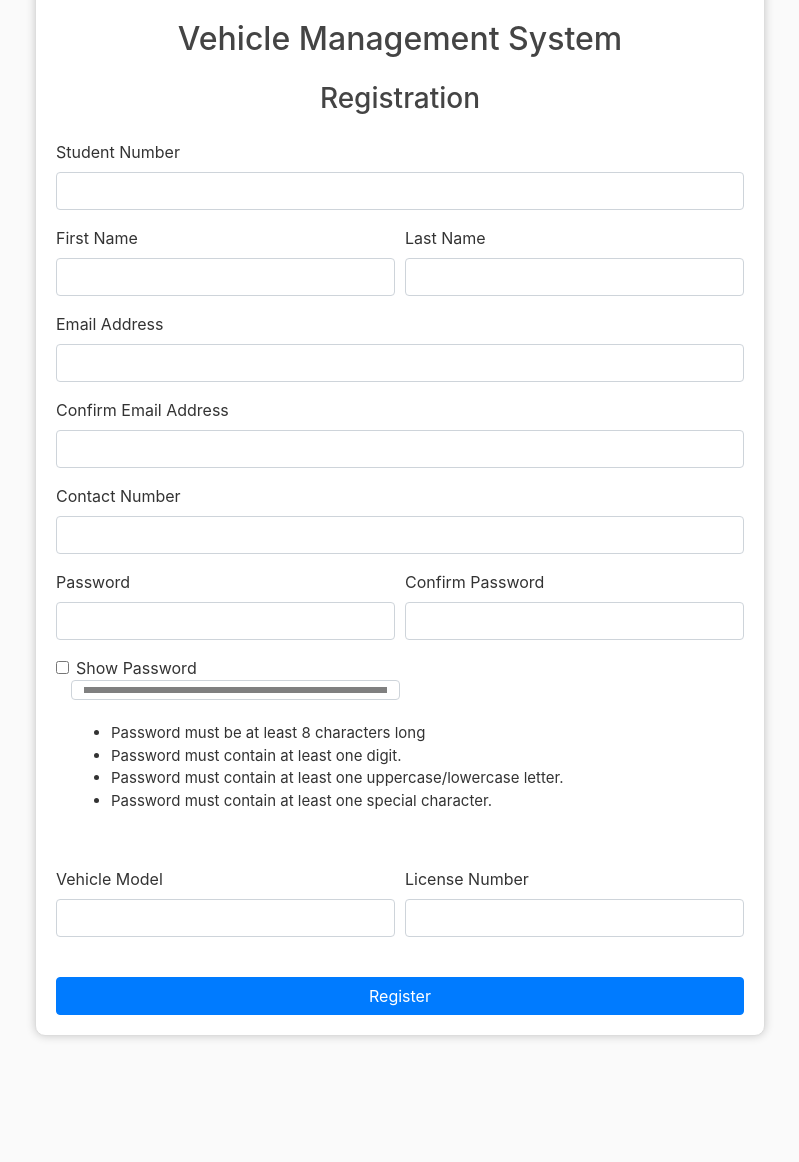
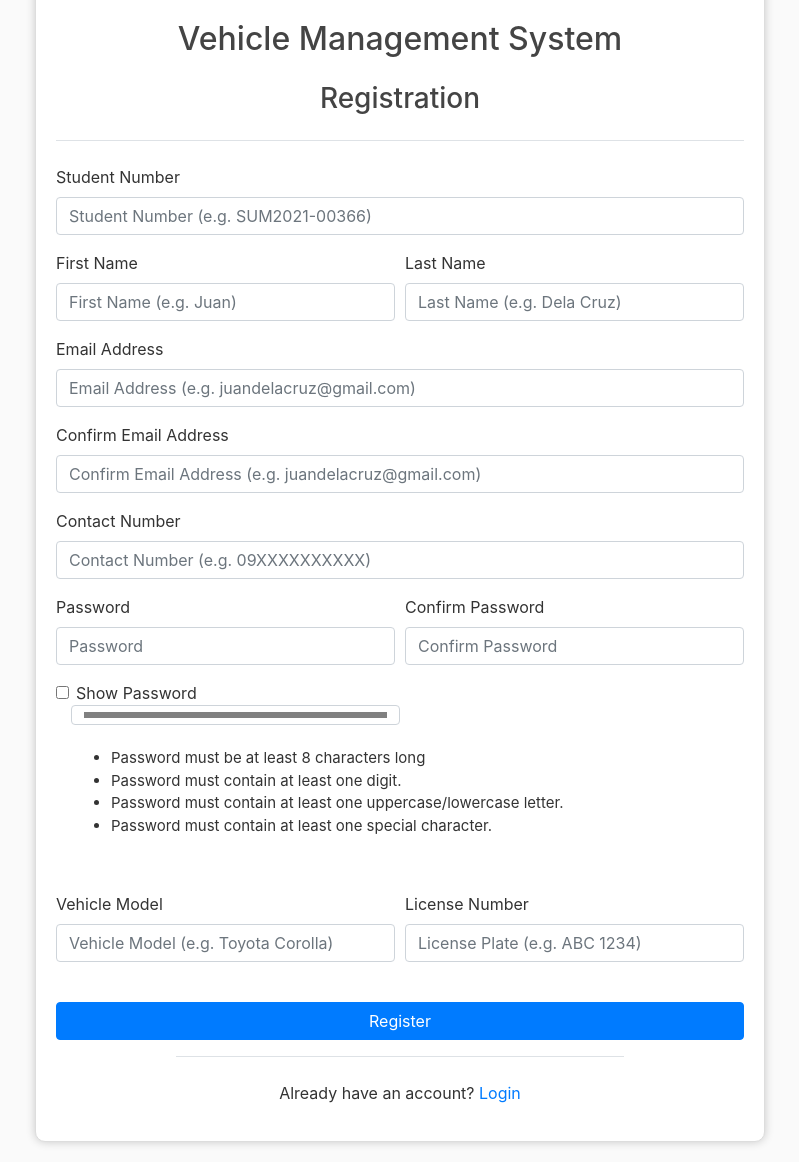
Before and after one commit to ruisu666/Flask, a Flask app: page /register in a window 1280 px wide. Shown: the part 356-1518 px from the top of the page, without its empty margins (240-1039 px from the left). Before the commit the page ends 1395 px from the top, so only its background shows below. Run offline with Flask 3, Linux system fonts and the light colour scheme; some libraries are stand-ins or nearby versions.

Commit message:
re-designed registration form

```diff
--- a/app/forms.py
+++ b/app/forms.py
@@ -2,6 +2,8 @@ from flask_wtf import FlaskForm
 from wtforms import StringField, PasswordField, SubmitField
 from wtforms.validators import DataRequired, Email, EqualTo, ValidationError, Length
 from app.utils import get_cursor
+import phonenumbers
+from phonenumbers.phonenumberutil import NumberParseException
 
 class LoginForm(FlaskForm):
     email = StringField('Email', validators=[DataRequired()])
@@ -24,10 +26,19 @@ class RegistrationForm(FlaskForm):
     license_number = StringField('License Number', validators=[DataRequired()])
     submit = SubmitField('Submit')
 
-    # Custom validator for contact number
-    def validate_contactnumber(form, field):
-        if not field.data.isdigit():
-            raise ValidationError('Contact number must contain only numeric characters.')
+    def validate_contactnumber(self, contactnumber):
+        """
+        Custom contact number validation to check if the number can be texted.
+        """
+        try:
+            parsed_number = phonenumbers.parse(contactnumber.data, "PH")
+            if not phonenumbers.is_valid_number(parsed_number):
+                raise ValidationError('Invalid phone number format. Please enter a valid Philippine phone number.')
+        except NumberParseException as e:
+            raise ValidationError('Invalid phone number format. Please enter a valid Philippine phone number.')
+
+        if len(contactnumber.data) != 11:
+            raise ValidationError('Contact number must be 11 digits long.')
 
     def validate_password(self, password):
         """
--- a/templates/login.html
+++ b/templates/login.html
@@ -5,6 +5,7 @@
     <meta name="viewport" content="width=device-width, initial-scale=1, shrink-to-fit=no">
     <link rel="stylesheet" href="https://cdn.jsdelivr.net/npm/bootstrap@4.3.1/dist/css/bootstrap.min.css" integrity="sha384-ggOyR0iXCbMQv3Xipma34MD+dH/1fQ784/j6cY/iJTQUOhcWr7x9JvoRxT2MZw1T" crossorigin="anonymous">
     <link rel="stylesheet" type="text/css" href="{{ url_for('static', filename='main.css') }}">
+    <link rel="icon" type="image/png" href="{{ url_for('static', filename='images/neust_logo.png') }}">
     <title>VMS</title>
 
 </head>
--- a/templates/register.html
+++ b/templates/register.html
@@ -8,7 +8,8 @@
     <script src="https://cdn.jsdelivr.net/npm/sweetalert2@11"></script>
     <!-- Add Google Material Icons -->
     <link href="https://fonts.googleapis.com/icon?family=Material+Icons" rel="stylesheet">
-    <title>User Registration</title>
+    <link rel="icon" type="image/png" href="{{ url_for('static', filename='images/neust_logo.png') }}">
+    <title>VMS</title>
 </head>
 <body>
     <div class="container">
@@ -21,90 +22,91 @@
                     <form id="registrationForm" method="POST" action="{{ url_for('auth.register') }}" novalidate>
                         {{ form.hidden_tag() }}
                         <div class="form-group">
+                            <legend class="border-bottom mb-4" style="text-align: center;"></legend>
                             {{ form.studno.label(class="form-control-label") }}
                             {% if form.studno.errors %}
-                                {{ form.studno(class="form-control is-invalid") }}
+                                {{ form.studno(class="form-control is-invalid", placeholder="Student Number (e.g. SUM2021-00366)") }}
                                 <div class="invalid-feedback">
                                     {% for error in form.studno.errors %}
                                         <span>{{ error }}</span>
                                     {% endfor %}
                                 </div>
                             {% else %}
-                                {{ form.studno(class="form-control") }}
+                                {{ form.studno(class="form-control", placeholder="Student Number (e.g. SUM2021-00366)") }}
                             {% endif %}
                         </div>
                         <div class="form-row">
                             <div class="form-group col-md-6">
                                 {{ form.firstname.label(class="form-control-label") }}
                                 {% if form.firstname.errors %}
-                                    {{ form.firstname(class="form-control is-invalid") }}
+                                    {{ form.firstname(class="form-control is-invalid", placeholder="First Name (e.g. Juan)") }}
                                     <div class="invalid-feedback">
                                         {% for error in form.firstname.errors %}
                                             <span>{{ error }}</span>
                                         {% endfor %}
                                     </div>
                                 {% else %}
-                                    {{ form.firstname(class="form-control") }}
+                                    {{ form.firstname(class="form-control", placeholder="First Name (e.g. Juan)") }}
                                 {% endif %}
                             </div>
                             <div class="form-group col-md-6">
                                 {{ form.lastname.label(class="form-control-label") }}
                                 {% if form.lastname.errors %}
-                                    {{ form.lastname(class="form-control is-invalid") }}
+                                    {{ form.lastname(class="form-control is-invalid", placeholder="Last Name (e.g. Dela Cruz)") }}
                                     <div class="invalid-feedback">
                                         {% for error in form.lastname.errors %}
                                             <span>{{ error }}</span>
                                         {% endfor %}
                                     </div>
                                 {% else %}
-                                    {{ form.lastname(class="form-control") }}
+                                    {{ form.lastname(class="form-control", placeholder="Last Name (e.g. Dela Cruz)") }}
                                 {% endif %}
                             </div>
                         </div>
                         <div class="form-group">
                             {{ form.emailaddress.label(class="form-control-label") }}
                             {% if form.emailaddress.errors %}
-                                {{ form.emailaddress(class="form-control is-invalid") }}
+                                {{ form.emailaddress(class="form-control is-invalid", placeholder="Email Address (e.g. juandelacruz@gmail.com)") }}
                                 <div class="invalid-feedback">
                                     {% for error in form.emailaddress.errors %}
                                         <span>{{ error }}</span>
                                     {% endfor %}
                                 </div>
                             {% else %}
-                                {{ form.emailaddress(class="form-control") }}
+                                {{ form.emailaddress(class="form-control", placeholder="Email Address (e.g. juandelacruz@gmail.com)") }}
                             {% endif %}
                         </div>
                         <div class="form-group">
                             {{ form.confirm_email.label(class="form-control-label") }}
                             {% if form.confirm_email.errors %}
-                                {{ form.confirm_email(class="form-control is-invalid") }}
+                                {{ form.confirm_email(class="form-control is-invalid", placeholder="Confirm Email Address (e.g. juandelacruz@gmail.com)") }}
                                 <div class="invalid-feedback">
                                     {% for error in form.confirm_email.errors %}
                                         <span>{{ error }}</span>
                                     {% endfor %}
                                 </div>
                             {% else %}
-                                {{ form.confirm_email(class="form-control") }}
+                                {{ form.confirm_email(class="form-control", placeholder="Confirm Email Address (e.g. juandelacruz@gmail.com)") }}
                             {% endif %}
                         </div>
                         <div class="form-group">
                             {{ form.contactnumber.label(class="form-control-label") }}
                             {% if form.contactnumber.errors %}
-                                {{ form.contactnumber(class="form-control is-invalid", pattern="[0-9]+") }}
+                                {{ form.contactnumber(class="form-control is-invalid", pattern="[0-9]+", placeholder="Contact Number (e.g. 09XXXXXXXXXX)") }}
                                 <div class="invalid-feedback">
                                     {% for error in form.contactnumber.errors %}
                                         <span>{{ error }}</span>
                                     {% endfor %}
                                 </div>
                             {% else %}
-                                {{ form.contactnumber(class="form-control", pattern="[0-9]+") }}
+                                {{ form.contactnumber(class="form-control", pattern="[0-9]+", placeholder="Contact Number (e.g. 09XXXXXXXXXX)") }}
                             {% endif %}
                         </div>
                         <div class="form-row">
                             <div class="form-group col-md-6">
                                 {{ form.password.label(class="form-control-label") }}
                                 {% if form.password.errors %}
-                                    {{ form.password(class="form-control is-invalid", id="passwordInput") }}
+                                    {{ form.password(class="form-control is-invalid", id="passwordInput", placeholder="Password") }}
                                     <div class="invalid-feedback">
                                         {% for error in form.password.errors %}
                                             <span>{{ error }}</span>
@@ -112,14 +114,14 @@
                                     </div>
                                 {% else %}
                                     <div class="input-group">
-                                        {{ form.password(class="form-control", id="passwordInput") }}
+                                        {{ form.password(class="form-control", id="passwordInput", placeholder="Password") }}
                                     </div>
                                 {% endif %}
                             </div>
                             <div class="form-group col-md-6">
                                 {{ form.confirm_password.label(class="form-control-label") }}
                                 {% if form.confirm_password.errors %}
-                                    {{ form.confirm_password(class="form-control is-invalid", id="confirmPasswordInput") }}
+                                    {{ form.confirm_password(class="form-control is-invalid", id="confirmPasswordInput", placeholder="Confirm Password") }}
                                     <div class="invalid-feedback">
                                         {% for error in form.confirm_password.errors %}
                                             <span>{{ error }}</span>
@@ -127,7 +129,7 @@
                                     </div>
                                 {% else %}
                                     <div class="input-group">
-                                        {{ form.confirm_password(class="form-control", id="confirmPasswordInput") }}
+                                        {{ form.confirm_password(class="form-control", id="confirmPasswordInput", placeholder="Confirm Password") }}
                                     </div>
                                 {% endif %}
                             </div>
@@ -151,32 +153,41 @@
                             <div class="form-group col-md-6">
                                 {{ form.vehicle_model.label(class="form-control-label") }}
                                 {% if form.vehicle_model.errors %}
-                                    {{ form.vehicle_model(class="form-control is-invalid") }}
+                                    {{ form.vehicle_model(class="form-control is-invalid", placeholder="Vehicle Model (e.g. Toyota Corolla)") }}
                                     <div class="invalid-feedback">
                                         {% for error in form.vehicle_model.errors %}
                                             <span>{{ error }}</span>
                                         {% endfor %}
                                     </div>
                                 {% else %}
-                                    {{ form.vehicle_model(class="form-control") }}
+                                    {{ form.vehicle_model(class="form-control", placeholder="Vehicle Model (e.g. Toyota Corolla)") }}
                                 {% endif %}
                             </div>
                             <div class="form-group col-md-6">
                                 {{ form.license_number.label(class="form-control-label") }}
                                 {% if form.license_number.errors %}
-                                    {{ form.license_number(class="form-control is-invalid") }}
+                                    {{ form.license_number(class="form-control is-invalid", placeholder="License Plate (e.g. ABC 1234)") }}
                                     <div class="invalid-feedback">
                                         {% for error in form.license_number.errors %}
                                             <span>{{ error }}</span>
                                         {% endfor %}
                                     </div>
                                 {% else %}
-                                    {{ form.license_number(class="form-control") }}
+                                    {{ form.license_number(class="form-control", placeholder="License Plate (e.g. ABC 1234)") }}
                                 {% endif %}
                             </div>
                         </div><br>
                         <button type="button" id="submitButton" class="btn btn-primary btn-block">Register</button>
                     </form>
+
+                    <div class="row justify-content-center">
+                            <div class="col-md-8">
+                                <div class="text-center mt-3">
+                                    <legend class="border-bottom mb-4" style="text-align: center;"></legend>
+                                    <p>Already have an account? <a href="{{ url_for('auth.login') }}">Login</a></p>
+                                </div>
+                            </div>
+                    </div>
                 </div>
             </div>
         </div>
```
